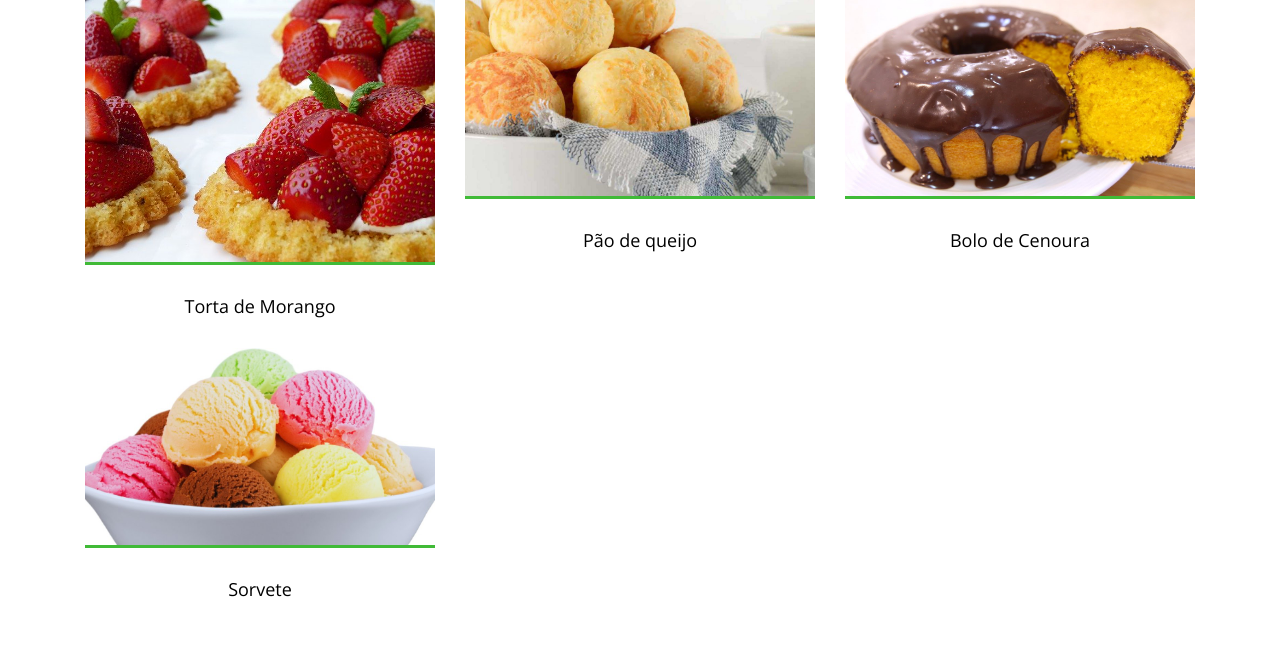
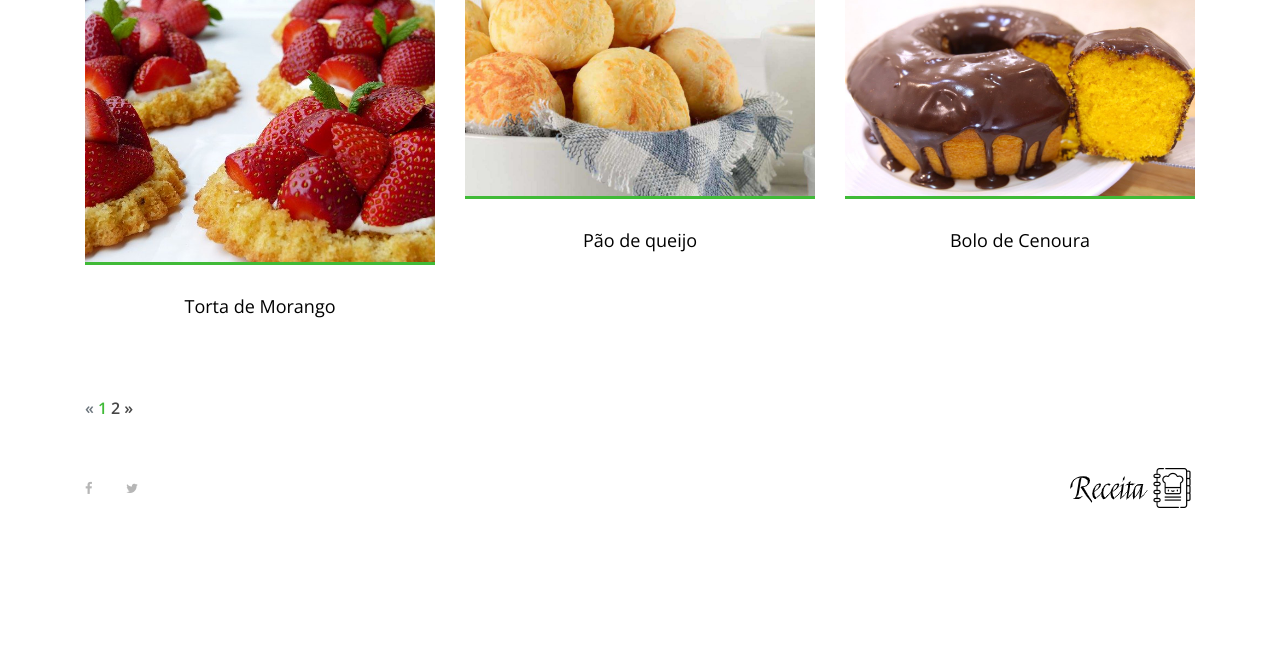
Before and after one commit to edu-lauer/python-projects, a Django app: page / in a window 1280 px wide. Shown: the part 611-1269 px from the top of the page. After the commit the page ends 1119 px from the top, so only its background shows below. Run offline with Django 4.2, Linux system fonts and the light colour scheme; data comes from the database, SQL or seed files in the repository; both versions use the stored data as it was after the commit; some libraries are stand-ins or nearby versions.

Commit message:
paginação

```diff
--- a/Django/receita/views.py
+++ b/Django/receita/views.py
@@ -1,13 +1,18 @@
 from django.shortcuts import render, get_object_or_404, redirect
 from .models import Receita
 from django.contrib.auth.models import User
+from django.core.paginator import Paginator, EmptyPage, PageNotAnInteger
 
 
 def index(request):
     receitas = Receita.objects.order_by('-date_receita').filter(publicada=True)
 
+    paginator = Paginator(receitas, 6)
+    page = request.GET.get('page')
+    receitas_por_pagina = paginator.get_page(page)
+
     dados = {
-        'receitas': receitas
+        'receitas': receitas_por_pagina
     }
 
     return render(request, 'index.html', dados)
--- a/Django/templates/index.html
+++ b/Django/templates/index.html
@@ -39,5 +39,44 @@
         </div>
     </section>
     <!-- ##### Best Receipe Area End ##### -->
+    <!-- ##### Pagination ##### -->
+    <section class="top-catagory-area section-padding-20-0">
+        <div class="container">
+            {% if receitas.has_other_pages %}
+            <ul class="pagination">
+                {% if receitas.has_previous %}
+                <li class="page-item">
+                    <a href="?page={{ receitas.previous_page_number }}" class="page-link">&laquo;</a>
+                </li>
+                {% else %}
+                <li class="page-item disabled">
+                    <a class="page-link">&laquo;</a>
+                </li>
+                {% endif %}
+                {% for pagina in receitas.paginator.page_range %}
+                {% if receitas.number == pagina %}
+                <li class="page-item active">
+                    <a class="page-link">{{ pagina }}</a>
+                </li>
+                {% else %}
+                <li class="page-item">
+                    <a href="?page={{ pagina }}" class="page-link">{{ pagina }}</a>
+                </li>
+                {% endif %}
+                {% endfor %}
+                {% if receitas.has_next %}
+                <li class="page-item">
+                    <a href="?page={{ receitas.next_page_number }}" class="page-link">&raquo;</a>
+                </li>
+                {% else %}
+                <li class="page-item disabled">
+                    <a class="page-link">&raquo;</a>
+                </li>
+                {% endif %}
+            </ul>
+        {% endif %}
+        </div>
+    </section>
+    <!-- ##### Pagination End ##### -->
     {% include 'partials/footer.html' %}
 {% endblock %}
```
Also changed, not shown: Django/db.sqlite3, Django/media/fotos/27/05/2022/panqueca.jpg (added), Django/media/fotos/27/05/2022/pasta.jpg (added), Django/media/fotos/27/05/2022/vitamina.jpg (added).
